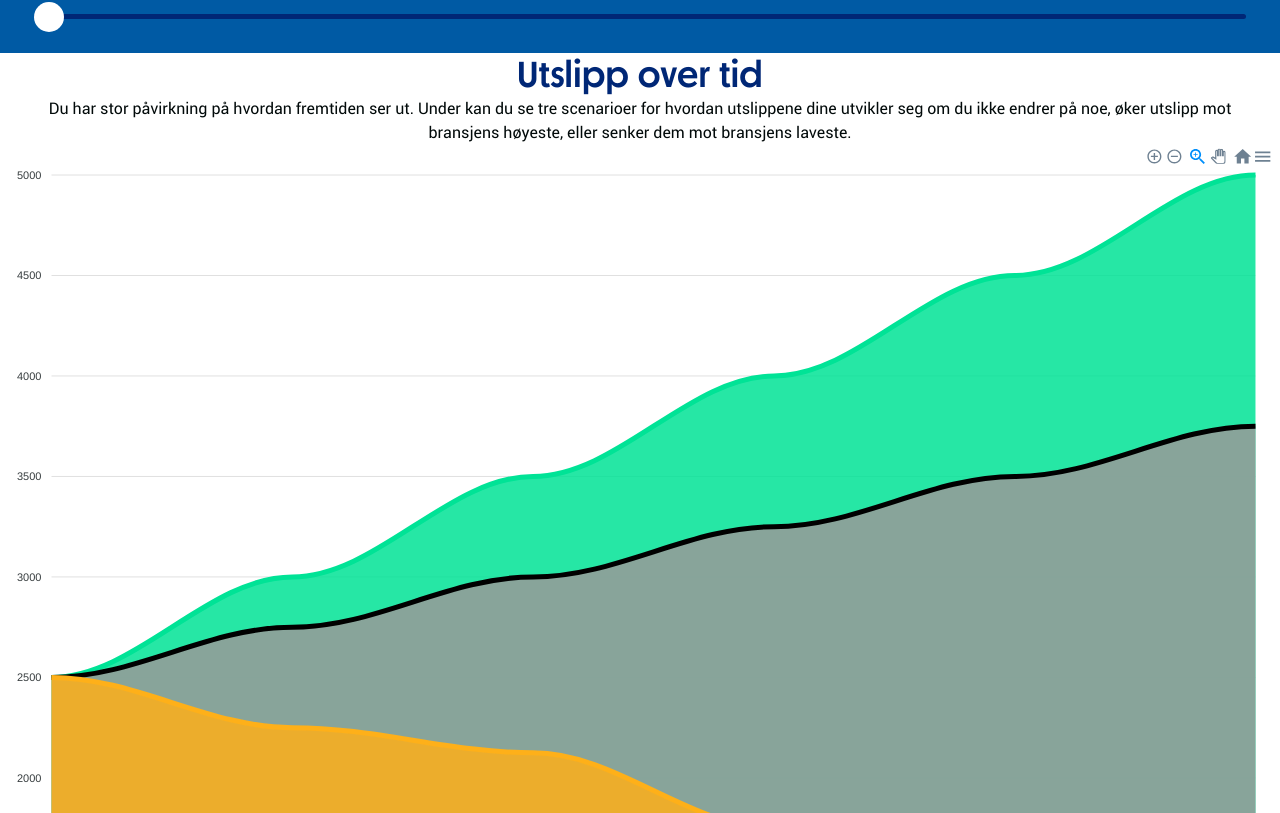
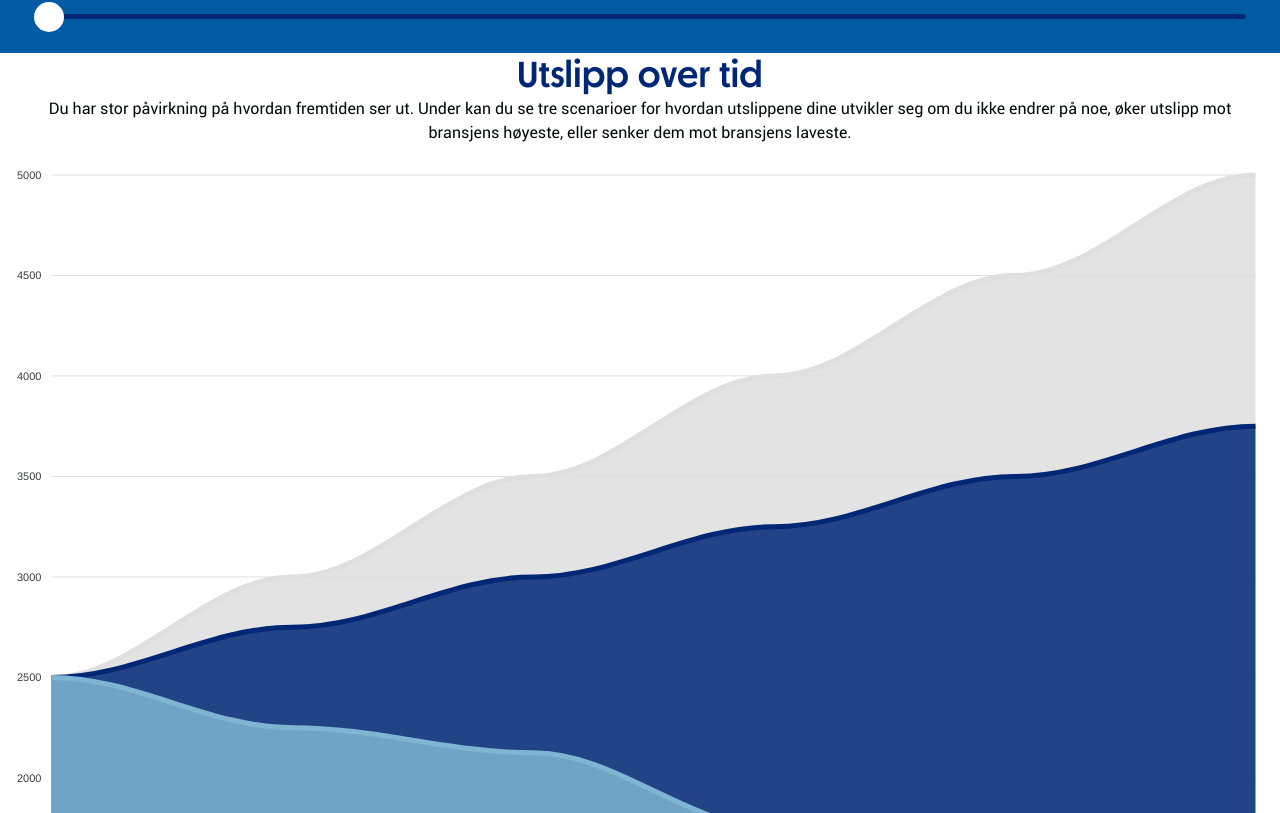
Before and after one commit to TrymVei/Samfunnsloftet, a Next.js app: page / in a window 1280 px wide. Shown: the part 1407-2220 px from the top of the page. Built offline with nearby package versions, Linux system fonts and the light colour scheme.

Commit message:
feat: styling and remove toolbar

```diff
--- a/src/app/components/graph/Graph.tsx
+++ b/src/app/components/graph/Graph.tsx
@@ -13,11 +13,20 @@ export default function Graph() {
           stroke: {
             curve: "smooth",
           },
+
+          chart: {
+            toolbar: {
+              show: false,
+            },
+          },
+          colors: ["#002776", "#DFDFDF", "#7EB5D2"],
+          fill: {
+            type: "solid",
+          },
         }}
         series={[
           {
             name: "Du gjør ingenting",
-            color: "black",
             type: "area",
             zIndex: 2,
             data: [
```
